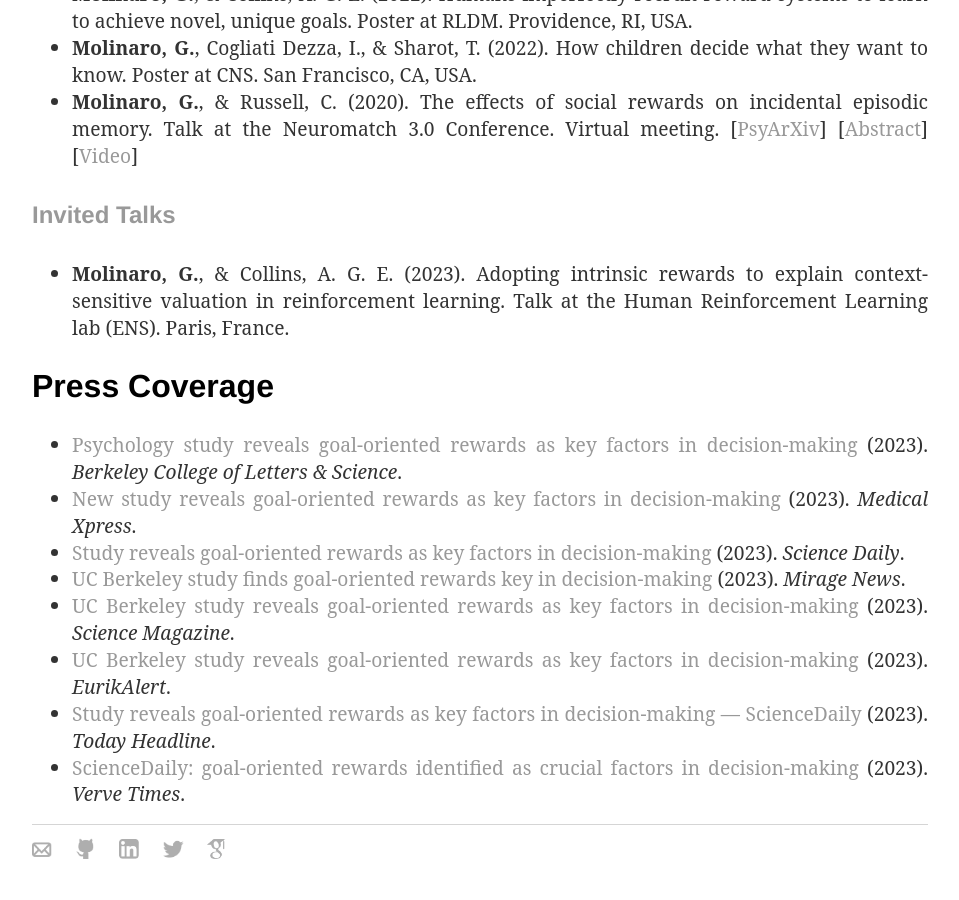
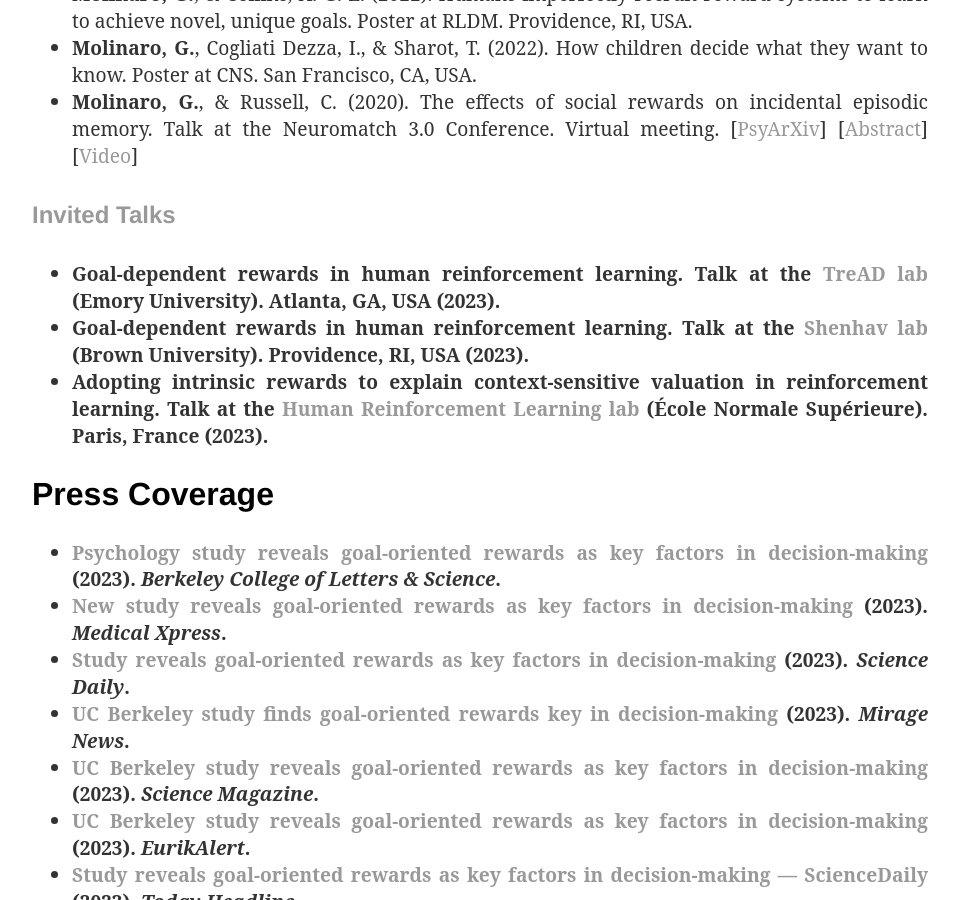
Before and after one commit to gaiamolinaro/gaiamolinaro.github.io, a Jekyll site: the page built from research/index.html, in a window 1280 px wide and 900 px high, scrolled down 918 px. Shown: the whole window, without its empty margins (160-1119 px from the left). Built offline with Jekyll 4.4.1, drawn with Linux system fonts in a browser that asks for light colours; nearby versions of some CDN libraries.

Commit message:
Added October 23 talks and links to labs

```diff
--- a/research/index.html
+++ b/research/index.html
@@ -60,8 +60,14 @@
     </ul>
     <h4>Invited Talks</h4>
     <ul>
-        <li class="p-li"><b>Molinaro, G.</b>, & Collins, A. G. E. (2023). Adopting intrinsic rewards to explain context-sensitive valuation in reinforcement learning.
-            Talk at the Human Reinforcement Learning lab (ENS). Paris, France.
+        <li class="p-li"><b>Goal-dependent rewards in human reinforcement learning.
+            Talk at the <a href="https://www.treadlab.org/" target="_blank">TreAD lab</a> (Emory University). Atlanta, GA, USA (2023).
+            </li>
+        <li class="p-li"><b>Goal-dependent rewards in human reinforcement learning.
+            Talk at the <a href="https://www.shenhavlab.org/" target="_blank">Shenhav lab</a> (Brown University). Providence, RI, USA (2023).
+            </li>
+        <li class="p-li"><b>Adopting intrinsic rewards to explain context-sensitive valuation in reinforcement learning.
+            Talk at the <a href="https://lnc2.dec.ens.fr/en/human-reinforcement-learning" target="_blank">Human Reinforcement Learning lab</a> (École Normale Supérieure). Paris, France (2023).
             </li>
     <ul>
 </div><!-- /.blurb -->
```
